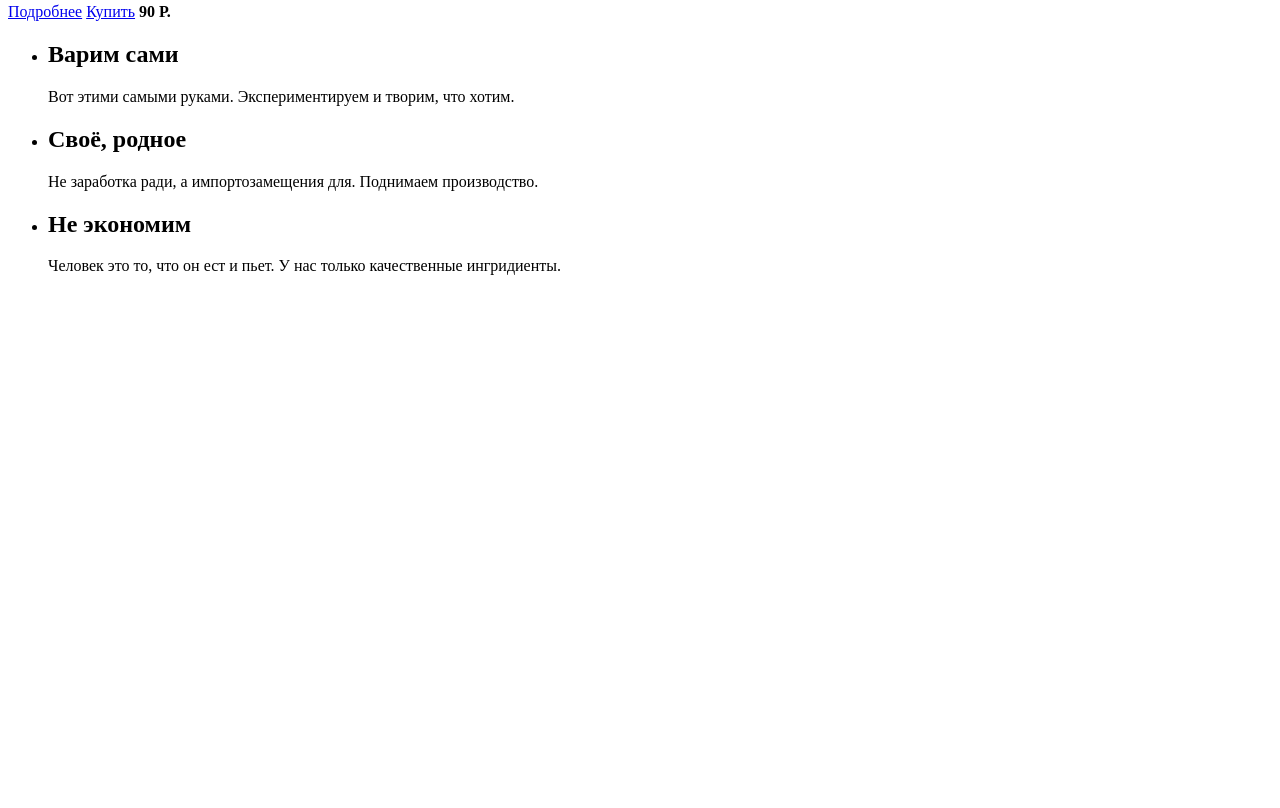
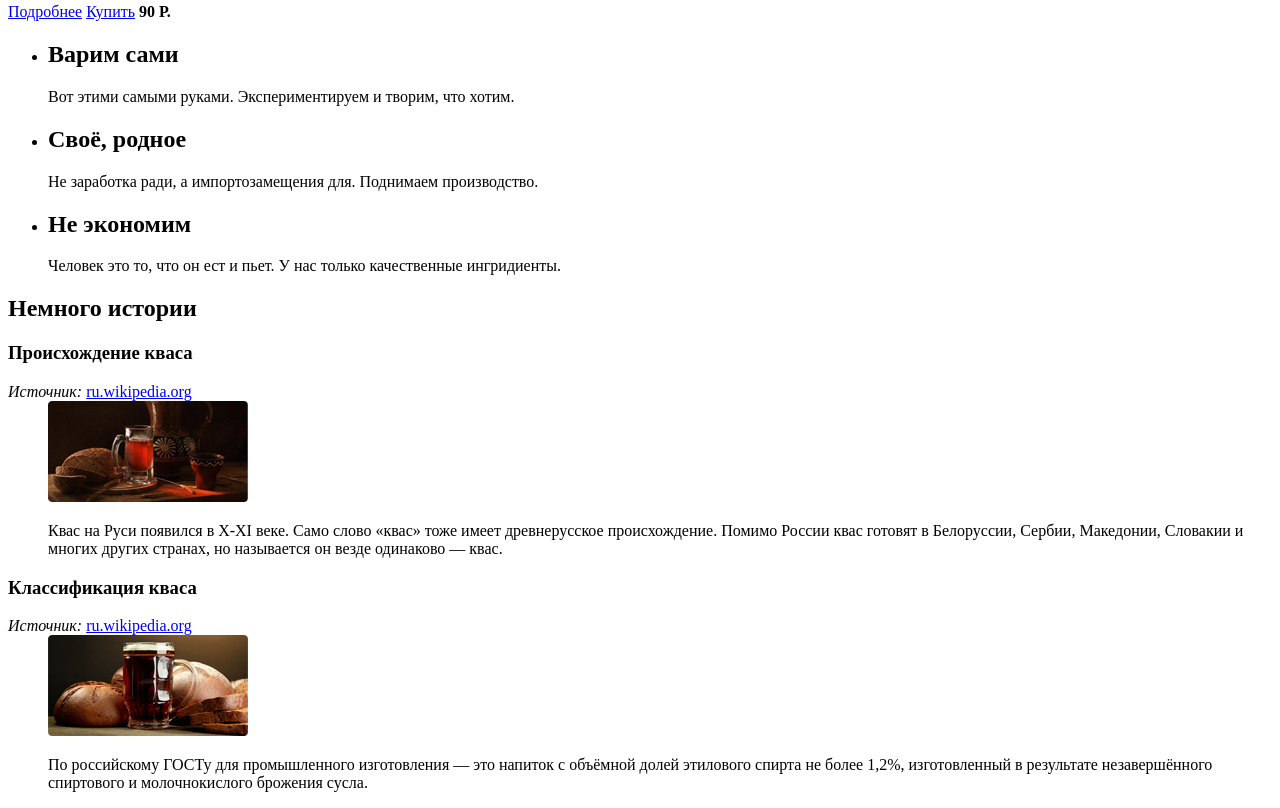
Before and after one commit to Safe-Mode/kvast, a plain HTML site: page index.html in a window 1280 px wide. Shown: the part 1628-2436 px from the top of the page. Before the commit the page ends 1919 px from the top, so only its background shows below. Drawn offline with Linux system fonts and the light colour scheme.

Commit message:
Разметил блок истории кваса

```diff
--- a/index.html
+++ b/index.html
@@ -92,5 +92,28 @@
         </li>
       </ul>
     </section>
+    <section class="reference">
+      <h2>Немного истории</h2>
+      <dl>
+        <dt>
+          <h3>Происхождение кваса</h3>
+          <i>Источник:</i>
+          <a href="#">ru.wikipedia.org</a>
+        </dt>
+        <dd>
+          <img src="img/wiki-1.png" alt="Происхождение кваса">
+          <p>Квас на Руси появился в X-XI веке. Само слово «квас» тоже имеет древнерусское происхождение. Помимо России квас готовят в Белоруссии, Сербии, Македонии, Словакии и многих других странах, но называется он везде одинаково — квас.</p>
+        </dd>
+        <dt>
+          <h3>Классификация кваса</h3>
+          <i>Источник:</i>
+          <a href="#">ru.wikipedia.org</a>
+        </dt>
+        <dd>
+          <img src="img/wiki-2.png" alt="Классификация кваса">
+          <p>По российскому ГОСТу для промышленного изготовления — это напиток с объёмной долей этилового спирта не более 1,2%, изготовленный в результате незавершённого спиртового и молочнокислого брожения сусла.</p>
+        </dd>
+      </dl>
+    </section>
   </body>
 </html>
```
